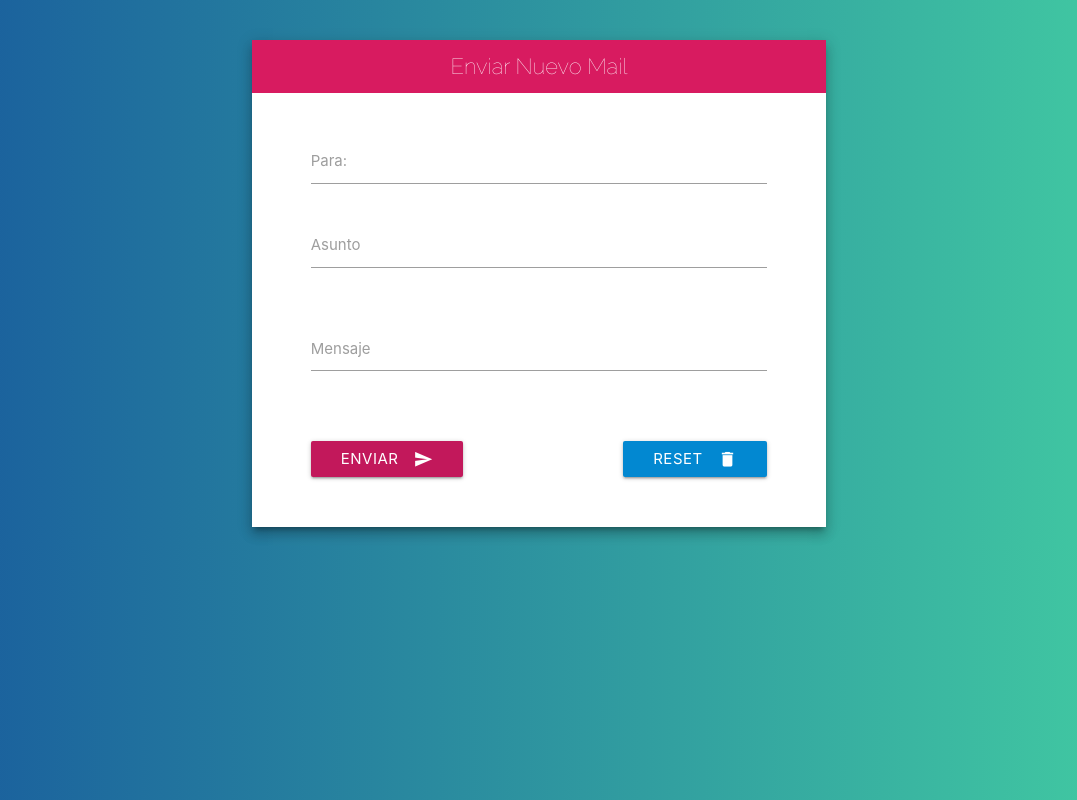
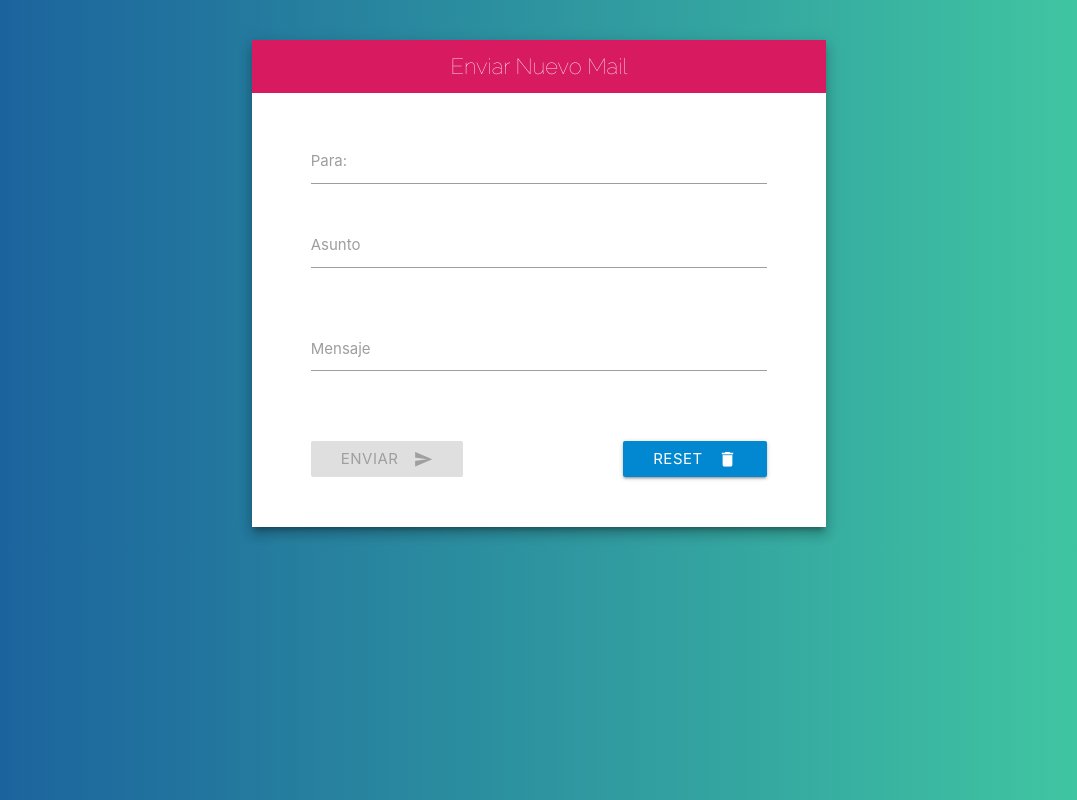
Before and after one commit to hijuliancode/jsd-simular-envio-emails, a plain HTML site: page index.html in a window 1280 px wide. Shown: the whole page, without its empty margins (101-1178 px from the left). Drawn offline with nearby package versions, Linux system fonts and the light colour scheme.

Commit message:
Add event listeners

```diff
--- a/js/app.js
+++ b/js/app.js
@@ -0,0 +1,16 @@
+// variables
+  const email = document.getElementById('email'),
+        asunto = document.getElementById('asunto'),
+        mensaje = document.getElementById('mensaje'),
+        btnEnviar = document.getElementById('enviar');
+
+// eventListeners
+eventListeners()
+function eventListeners() {
+  // Inicio de App y deshabilitar botón de enviar
+  document.addEventListener('DOMContentLoaded', inicioApp)
+}
+// functions
+function inicioApp() {
+  btnEnviar.disabled = true
+}
```
Also changed, not shown: index.html (+1 -1 lines).
